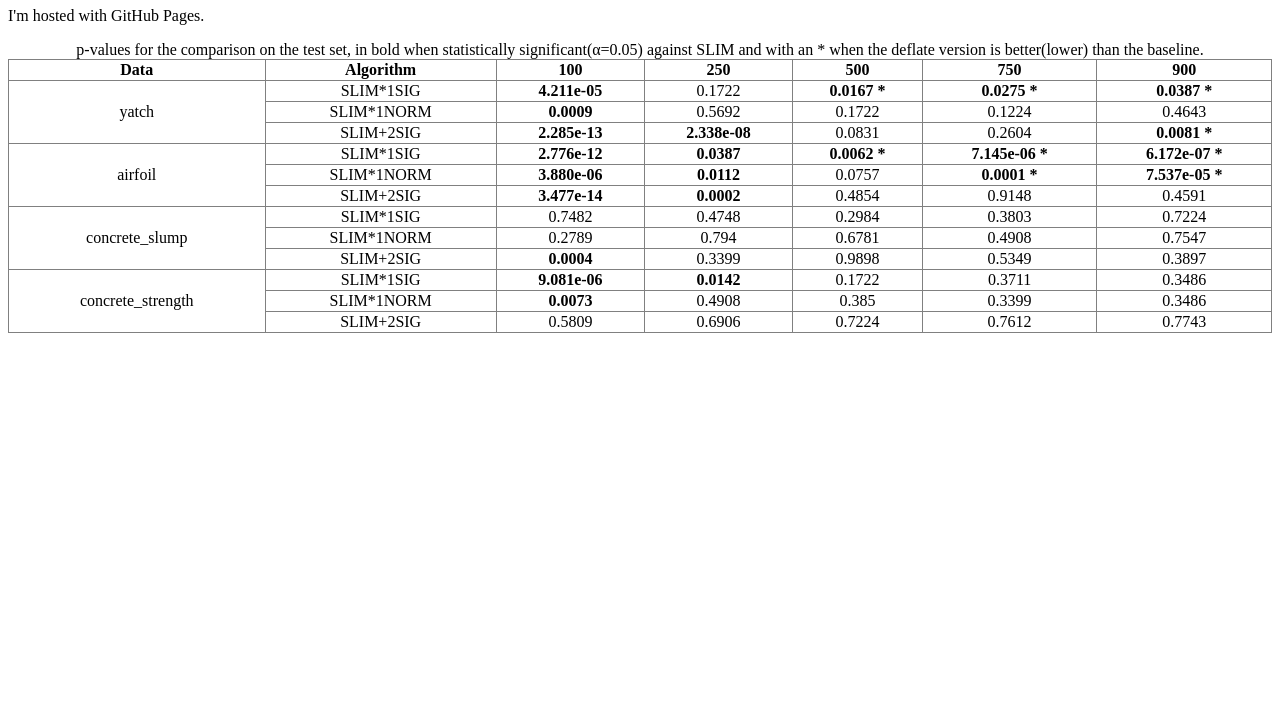
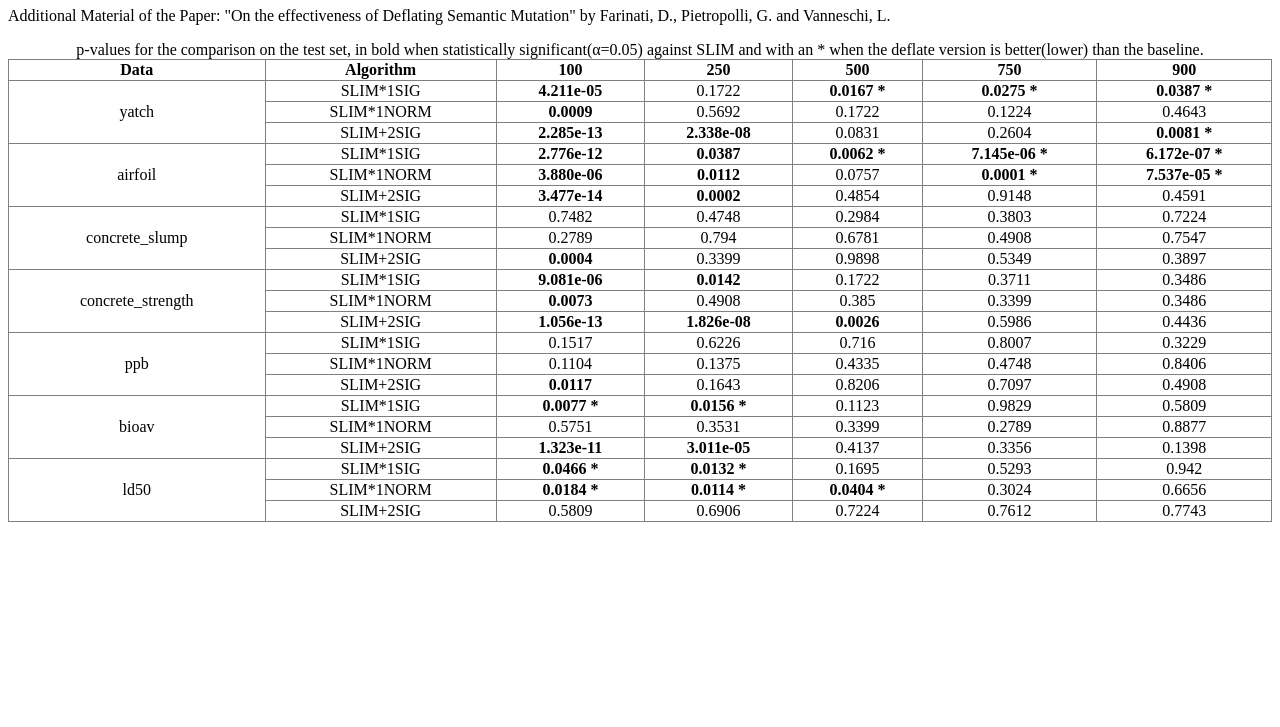
Before and after one commit to Fari98/addmaterial_dgsm, a plain HTML site: page index.html in a window 1280 px wide. Shown: the part 73-800 px from the top of the page. Drawn offline with Linux system fonts and the light colour scheme.

Commit message:
Update index.html

```diff
--- a/index.html
+++ b/index.html
@@ -1,9 +1,11 @@
 <!DOCTYPE html>
 <html>
 <body>
-<h1>Hello World</h1>
-<p>I'm hosted with GitHub Pages.</p>
+<h1>Additional Material</h1>
+<p>Additional Material of the Paper: "On the effectiveness of Deflating Semantic Mutation" by Farinati, D., Pietropolli, G. and Vanneschi, L.</p>
 <table border="1" style="width:100%; text-align:center; border-collapse:collapse;">
+
+
     <caption>p-values for the comparison on the test set, in bold when statistically significant(α=0.05) against SLIM and with an * when the deflate version is better(lower) than the baseline.</caption>
     <thead>
         <tr>
@@ -111,11 +113,90 @@
         </tr>
         <tr>
             <td>SLIM+2SIG</td>
-			<td>0.5809</td>
-			<td>0.6906</td>
-			<td>0.7224</td>
-			<td>0.7612</td>
-			<td>0.7743</td>
+            <td><b>1.056e-13</b></td>
+            <td><b>1.826e-08</b></td>
+            <td><b>0.0026</b></td>
+            <td>0.5986</td>
+            <td>0.4436</td>
+        </tr>
+        <tr>
+            <td rowspan="3">ppb</td>
+            <td>SLIM*1SIG</td>
+            <td>0.1517</td>
+            <td>0.6226</td>
+            <td>0.716</td>
+            <td>0.8007</td>
+            <td>0.3229</td>
+        </tr>
+        <tr>
+            <td>SLIM*1NORM</td>
+            <td>0.1104</td>
+            <td>0.1375</td>
+            <td>0.4335</td>
+            <td>0.4748</td>
+            <td>0.8406</td>
+        </tr>
+        <tr>
+            <td>SLIM+2SIG</td>
+            <td><b>0.0117</b></td>
+            <td>0.1643</td>
+            <td>0.8206</td>
+            <td>0.7097</td>
+            <td>0.4908</td>
+        </tr>
+        <tr>
+            <td rowspan="3">bioav</td>
+            <td>SLIM*1SIG</td>
+            <td><b>0.0077 *</b></td>
+            <td><b>0.0156 *</b></td>
+            <td>0.1123</td>
+            <td>0.9829</td>
+            <td>0.5809</td>
+        </tr>
+        <tr>
+            <td>SLIM*1NORM</td>
+            <td>0.5751</td>
+            <td>0.3531</td>
+            <td>0.3399</td>
+            <td>0.2789</td>
+            <td>0.8877</td>
+        </tr>
+        <tr>
+            <td>SLIM+2SIG</td>
+            <td><b>1.323e-11</b></td>
+            <td><b>3.011e-05</b></td>
+            <td>0.4137</td>
+            <td>0.3356</td>
+            <td>0.1398</td>
+        </tr>
+        <tr>
+            <td rowspan="3">ld50</td>
+            <td>SLIM*1SIG</td>
+            <td><b>0.0466 *</b></td>
+            <td><b>0.0132 *</b></td>
+            <td>0.1695</td>
+            <td>0.5293</td>
+            <td>0.942</td>
+        </tr>
+        <tr>
+            <td>SLIM*1NORM</td>
+            <td><b>0.0184 *</b></td>
+            <td><b>0.0114 *</b></td>
+            <td><b>0.0404 *</b></td>
+            <td>0.3024</td>
+            <td>0.6656</td>
+        </tr>
+        <tr>
+            <td>SLIM+2SIG</td>
+            <td>0.5809</td>
+            <td>0.6906</td>
+            <td>0.7224</td>
+            <td>0.7612</td>
+            <td>0.7743</td>
+        </tr>
+    </tbody>
+</table>
+
 
 </body>
 </html>
```
